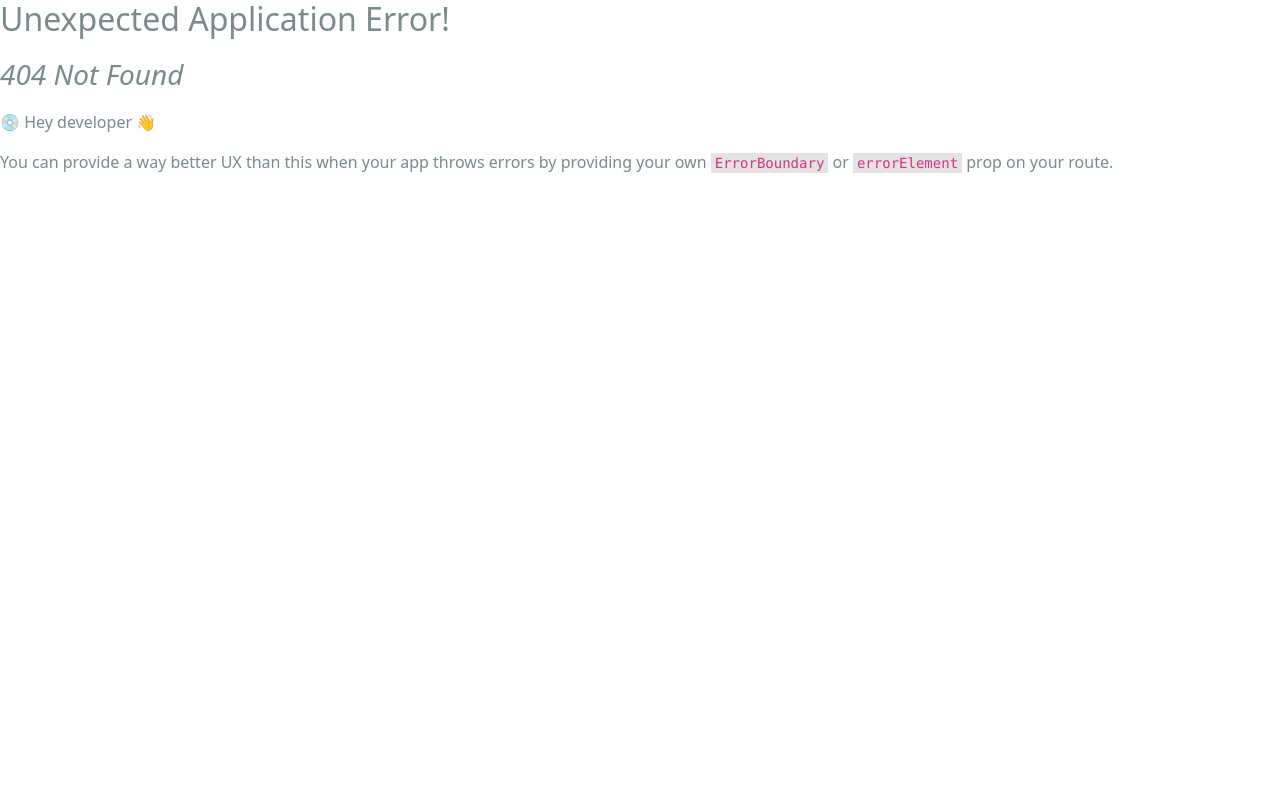
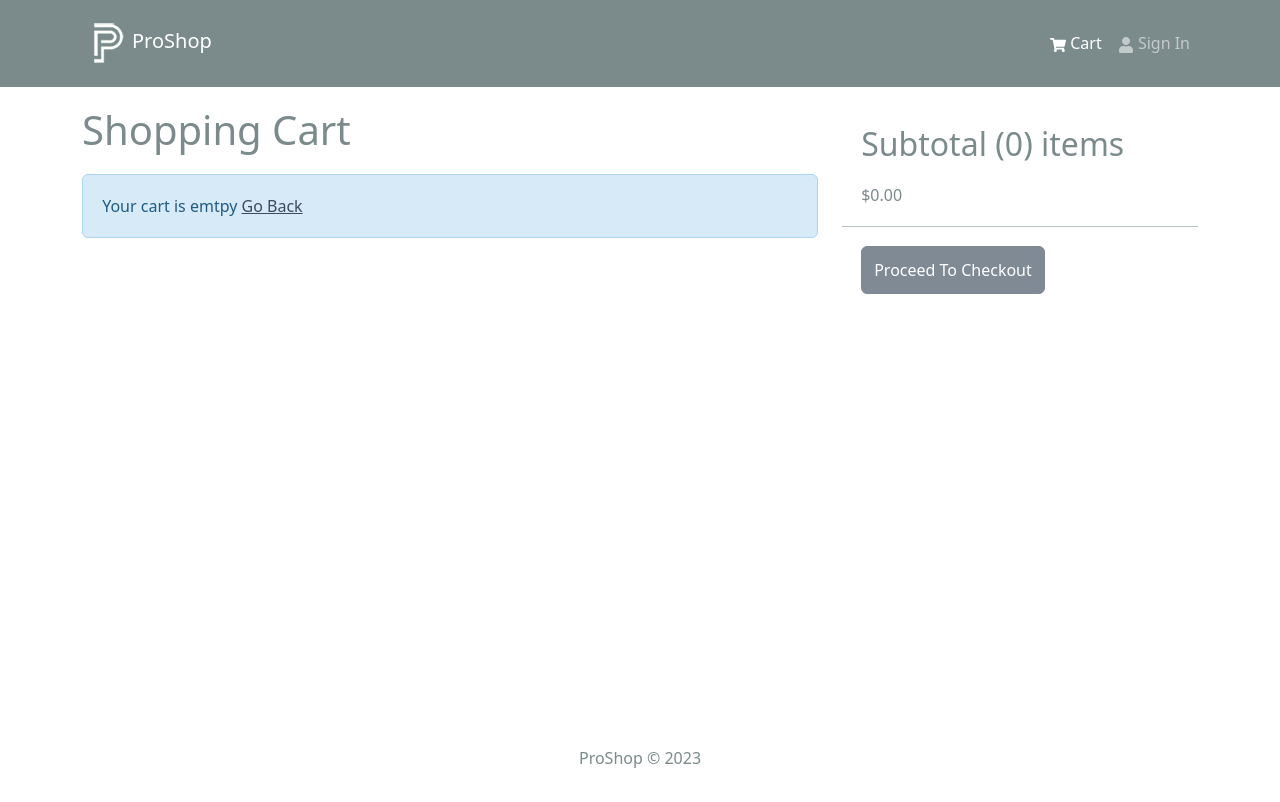
Before and after one commit to prasea/proShop, a React (Create React App) app in the folder frontend/: page /cart in a window 1280 px wide. Before the commit this address had no page. Shown: the top 802 px of the page. Built offline with nearby package versions, Linux system fonts and the light colour scheme.

Commit message:
Cart Screen

```diff
--- a/frontend/src/components/Header.jsx
+++ b/frontend/src/components/Header.jsx
@@ -5,7 +5,6 @@
 import { useSelector } from 'react-redux';
 const Header = () => {
   const { cartItems } = useSelector((state) => state.cart);
-  console.log(cartItems);
   return (
     <header>
       <Navbar bg='dark' variant='dark' expand='lg' collapseOnSelect>
--- a/frontend/src/index.js
+++ b/frontend/src/index.js
@@ -8,6 +8,7 @@
 import { createBrowserRouter, createRoutesFromElements, Route, RouterProvider, } from 'react-router-dom';
 import HomeScreen from './screens/HomeScreen';
 import ProductScreen from './screens/ProductScreen';
+import CartScreen from './screens/CartScreen';
 import { Provider } from 'react-redux'
 import store from './store'
 const router = createBrowserRouter(
@@ -15,6 +16,7 @@
     <Route path='/' element={<App />}>
       <Route index={true} path='/' element={<HomeScreen />} />
       <Route path='/product/:id' element={<ProductScreen />} />
+      <Route path='/cart' element={<CartScreen />} />
     </Route>
   )
 );
--- /dev/null
+++ b/frontend/src/screens/CartScreen.jsx
@@ -0,0 +1,101 @@
+import { Link, useNavigate } from 'react-router-dom';
+import {
+  Row,
+  Col,
+  ListGroup,
+  Image,
+  Form,
+  Button,
+  Card,
+} from 'react-bootstrap';
+import { useDispatch, useSelector } from 'react-redux';
+import { FaTrash } from 'react-icons/fa';
+import Message from '../components/Message';
+import { addToCart } from '../slices/cartSlice';
+const CartScreen = () => {
+  const navigate = useNavigate();
+  const dispatch = useDispatch();
+
+  const cart = useSelector((state) => state.cart);
+  console.log(cart);
+  const { cartItems } = cart;
+
+  const addToCartHandler = async (product, qty) => {
+    dispatch(addToCart({ ...product, qty }));
+  };
+  return (
+    <Row>
+      <Col md={8}>
+        <h1 style={{ marginBottom: '20px' }}>Shopping Cart</h1>
+        {cartItems.length === 0 ? (
+          <Message>
+            Your cart is emtpy <Link to={'/'}>Go Back</Link>
+          </Message>
+        ) : (
+          <ListGroup variant='flush'>
+            {cartItems.map((item) => (
+              <ListGroup.Item key={item._id}>
+                <Row>
+                  <Col md={2}>
+                    <Image src={item.image} alt={item.name} fluid rounded />
+                  </Col>
+                  <Col md={3}>
+                    <Link to={`/product/${item._id}`}>{item.name}</Link>
+                  </Col>
+                  <Col md={2}>${item.price}</Col>
+                  <Col md={2}>
+                    <Form.Control
+                      as={'select'}
+                      value={Number(item.qty)}
+                      onChange={(e) => {
+                        addToCartHandler(item, e.target.value);
+                      }}
+                    >
+                      {[...Array(item.countInStock).keys()].map((x) => (
+                        <option key={x + 1} value={x + 1}>
+                          {x + 1}
+                        </option>
+                      ))}
+                    </Form.Control>
+                  </Col>
+                  <Col md={2}>
+                    <Button type='button' variant='light'>
+                      <FaTrash />
+                    </Button>
+                  </Col>
+                </Row>
+              </ListGroup.Item>
+            ))}
+          </ListGroup>
+        )}
+      </Col>
+
+      <Col md={4}>
+        <ListGroup variant='flush'>
+          <ListGroup.Item>
+            <h2>
+              Subtotal (
+              {cartItems.reduce((acc, item) => acc + Number(item.qty), 0)})
+              items
+            </h2>
+            $
+            {cartItems
+              .reduce((acc, item) => acc + item.qty * item.price, 0)
+              .toFixed(2)}
+          </ListGroup.Item>
+          <ListGroup.Item>
+            <Button
+              type='button'
+              className='btn-block'
+              disabled={cartItems.length === 0}
+            >
+              Proceed To Checkout
+            </Button>
+          </ListGroup.Item>
+        </ListGroup>
+      </Col>
+    </Row>
+  );
+};
+
+export default CartScreen;
--- a/frontend/src/screens/ProductScreen.jsx
+++ b/frontend/src/screens/ProductScreen.jsx
@@ -23,7 +23,8 @@
     isLoading,
     error,
   } = useGetProductsDetailsQuery(productId);
-  const [qty, setQty] = useState(0);
+
+  const [qty, setQty] = useState(1);
   const dispatch = useDispatch();
   const navigate = useNavigate();
   const addToCartHandler = () => {
@@ -93,7 +94,7 @@
                         <Col>
                           <Form.Control
                             as={'select'}
-                            value={qty}
+                            value={Number(qty)}
                             onChange={(e) => setQty(e.target.value)}
                           >
                             {[...Array(product.countInStock).keys()].map(
```
